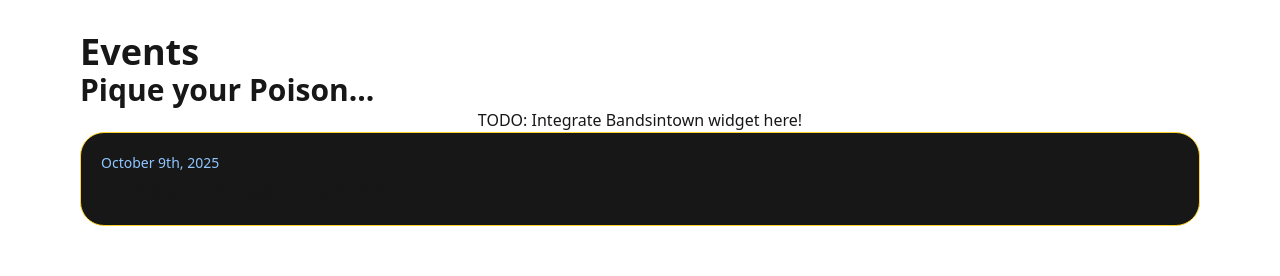
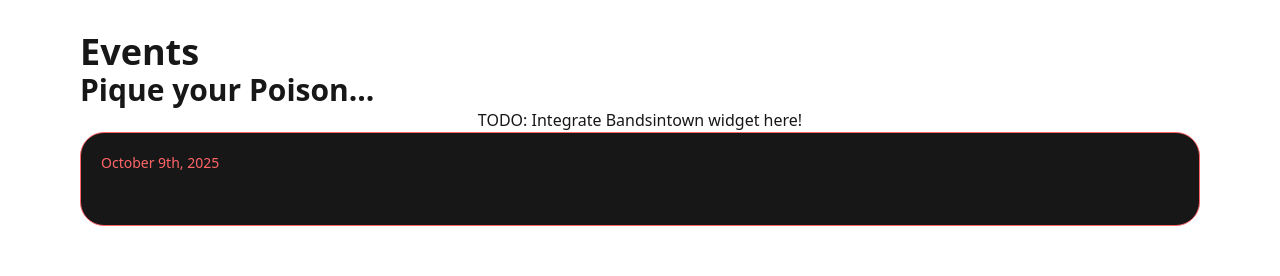
Before and after one commit to loganthebrewer/pique-website, a Next.js app: page / in a window 1280 px wide. Shown: the part 920-1196 px from the top of the page. Built offline with nearby package versions, Linux system fonts and the light colour scheme.

Commit message:
Recolored event card

```diff
--- a/src/components/EventCard.tsx
+++ b/src/components/EventCard.tsx
@@ -2,8 +2,8 @@ import Typography from "@/components/Typography";
 
 export default function EventCard() {
     return(
-        <div className="border-amber-300 border w-full bg-neutral-900 rounded-3xl p-5">
-            <Typography variant={"small"} className="text-blue-300">October 9th, 2025</Typography>
+        <div className="border-red-400 border w-full bg-neutral-900 rounded-3xl p-5">
+            <Typography variant={"small"} className="text-red-400">October 9th, 2025</Typography>
             <Typography variant={"h3"}>Rubber Gloves | Denton, TX</Typography>
         </div>
     )
```
